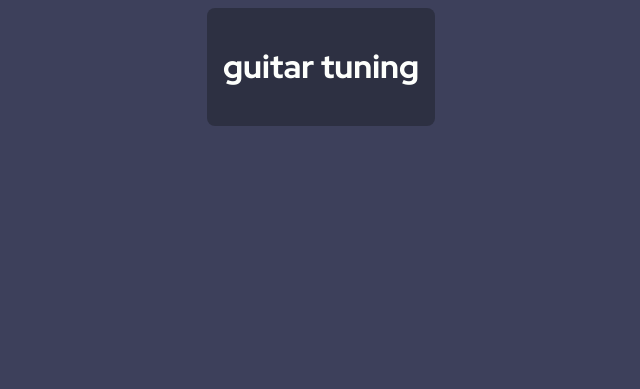
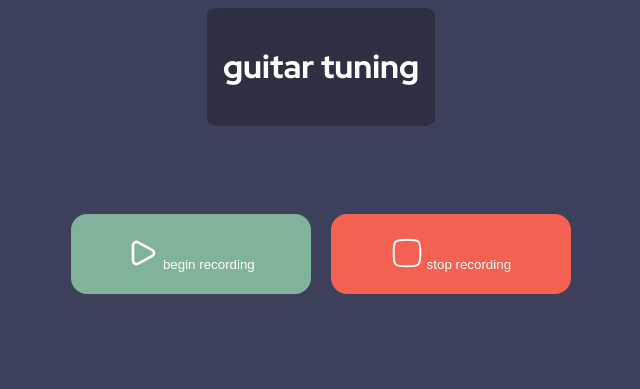
Before and after one commit to loganlucas13/guitar-tuner, a Flask app: page / in a window 1280 px wide. Shown: the top 389 px of the page, without its empty margins (319-959 px from the left). Run offline with Flask 3, Linux system fonts and the light colour scheme.

Commit message:
added buttons to html page for audio recording, along with other files needed for audio

```diff
--- a/src/static/styles/styles.css
+++ b/src/static/styles/styles.css
@@ -8,6 +8,8 @@
     --background: #3d405b;
     --foreground: #2d3042;
     --text: #fdfffc;
+    --start: #81b29a;
+    --stop: #f46052;
 }
 
 body {
@@ -15,12 +17,14 @@ body {
     display: flex;
     justify-content: center;
     align-items: center;
+    flex-direction: column;
 
     /* appearance: */
     font-family: RedHat;
     background-color: var(--background);
 }
 
+/* box at top of page */
 .title-box {
     /* sizing */
     max-width: fit-content;
@@ -28,7 +32,46 @@ body {
 
     /* appearance */
     background-color: var(--foreground);
-    border-radius: 0.5rem;
+    border-radius: 5%;
     color: var(--text);
     padding: 1rem;
 }
+
+/* all audio button customization */
+.audio-buttons {
+    /* positioning */
+    padding: 5rem;
+}
+.audio-buttons button {
+    /* sizing */
+    width: 15rem;
+    height: 5rem;
+
+    /* positioning */
+    margin: 0.5rem;
+
+    /* appearance */
+    border-radius: 1rem;
+    border: none;
+    color: var(--text);
+
+    /* animation */
+    will-change: transform;
+    transition: transform 0.25s ease-in-out;
+}
+.audio-buttons button:hover {
+    transform: scale(1.01);
+}
+.audio-buttons button img {
+    /* sizing */
+    width: 2rem;
+    height: 2rem;
+}
+#start-recording {
+    /* appearance */
+    background-color: var(--start);
+}
+#stop-recording {
+    /* appearance */
+    background-color: var(--stop);
+}
--- a/src/templates/page.html
+++ b/src/templates/page.html
@@ -10,6 +10,17 @@
     <div class="title-box">
         <h1>guitar tuning</h1>
     </div>
+
+    <div class="audio-buttons">
+        <button id="start-recording">
+            <img src="{{ url_for('static', filename='assets/play-button.svg') }}">
+            <span>begin recording</span>
+        </button>
+        <button id="stop-recording">
+            <img src="{{ url_for('static', filename='assets/stop-button.svg') }}">
+            <span>stop recording</span>
+        </button>
+    </div>
 </body>
 
 </html>
```
Also changed, not shown: src/microphone.js (added), src/static/assets/play-button.svg (added), src/static/assets/stop-button.svg (added).
